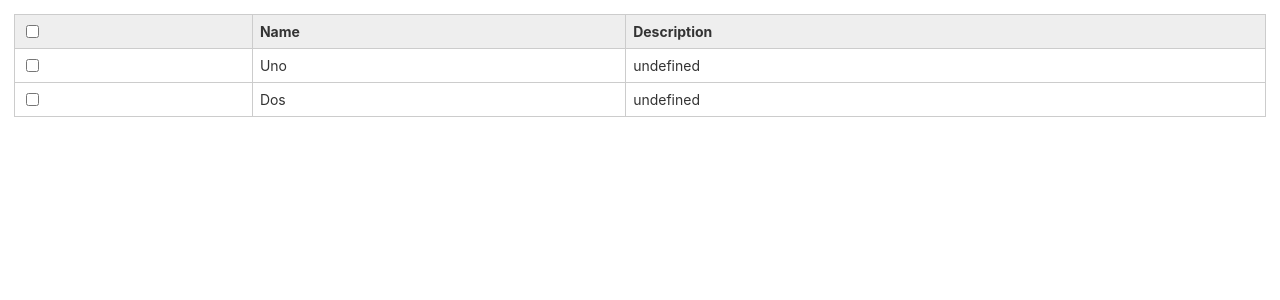
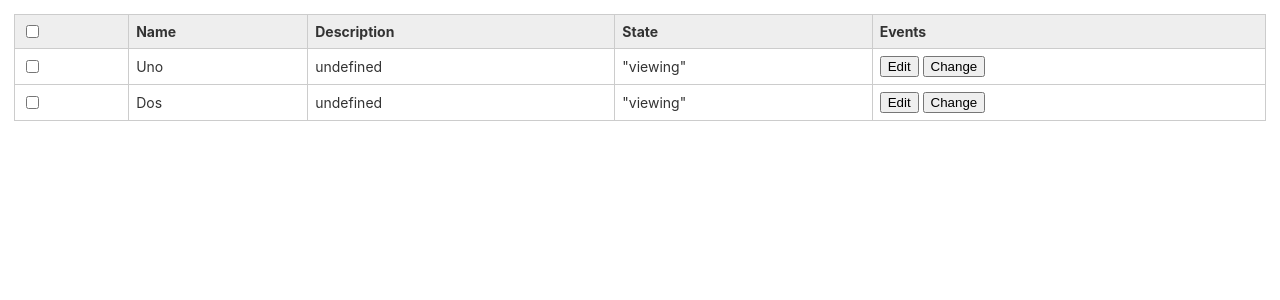
Before and after one commit to jmakeig/machine-store, a Svelte app: page / in a window 1280 px wide. Shown: the top 300 px of the page. Built offline with nearby package versions, Linux system fonts and the light colour scheme.

Commit message:
Rudimentary updates from the UI

```diff
--- a/src/Collection.svelte
+++ b/src/Collection.svelte
@@ -28,6 +28,8 @@
 			</th>
 			<th>Name</th>
 			<th>Description</th>
+			<th>State</th>
+			<th>Events</th>
 		</tr>
 	</thead>
 	<tbody>
--- a/src/ItemRow.svelte
+++ b/src/ItemRow.svelte
@@ -1,13 +1,29 @@
 <script>
 	import { useService } from './store.js';
-	export let ref; // Service
+	export let ref; // Service > Interpreter
 	let { store, dispatch } = useService(ref);
+	$: state = $store;
+	$: ({ item } = state.context);
 </script>
 
 <tr>
 	<td>
 		<input type="checkbox" />
 	</td>
-	<td>{$store.context.item.name}</td>
-	<td>{$store.context.item.description}</td>
+	<td>{state.context.item.name}</td>
+	<td>{state.context.item.description}</td>
+	<td>{JSON.stringify($store.value)}</td>
+	<td>
+		<button on:click={event => dispatch('edit')}>Edit</button>
+		<button
+			on:click={event => dispatch('change', {
+					item: {
+						id: 'ASDF',
+						name: 'ASDF',
+						description: 'DESCRIPTION'
+					}
+				})}>
+			Change
+		</button>
+	</td>
 </tr>
--- a/src/machine.js
+++ b/src/machine.js
@@ -1,4 +1,6 @@
 import { Machine, assign, spawn } from 'xstate';
+
+const log = (c, e) => console.log(e, c);
 
 export const itemMachine = Machine({
 	id: 'item',
@@ -26,7 +28,12 @@ export const itemMachine = Machine({
 			}),
 			on: {
 				change: {
-					actions: assign({ item: (c, e) => ({ item: e.item }) })
+					actions: [
+						log,
+						assign({
+							item: (c, e) => e.item
+						})
+					]
 				},
 				cancel: {
 					target: 'viewing',
```
